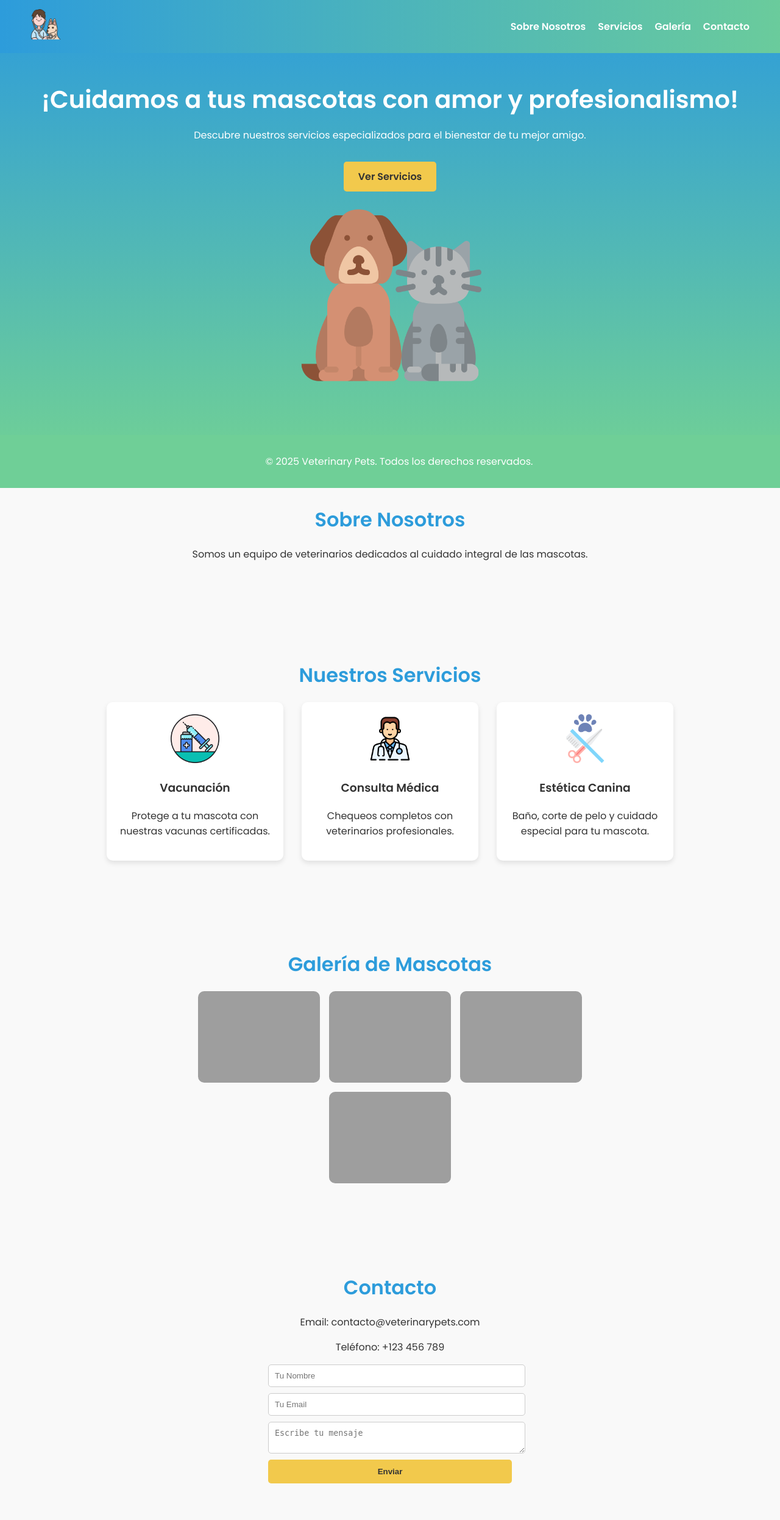
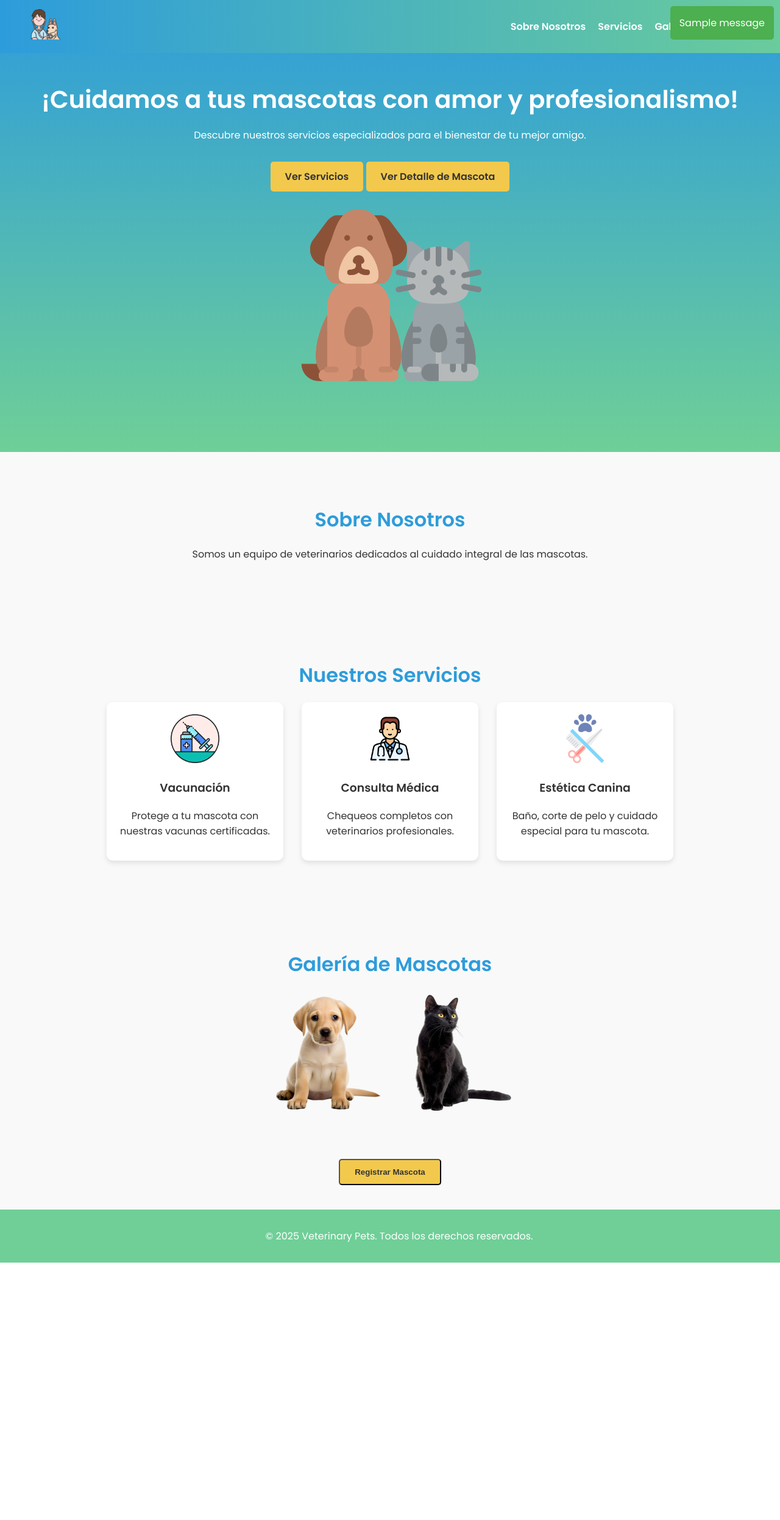
Before and after one commit to yruedahu/veterinaria_frameworks, a Django app: page /pets/ in a window 1280 px wide. Shown: the whole page at 61% size. After the commit the page ends 2070 px from the top, so only its background shows below. Run offline with Django 5.2, Linux system fonts and the light colour scheme; tables that the repository leaves empty hold one stand-in row (values such as "Sample post"); one stand-in notice (Sample message) is shown; parts of the project's set-up code (start-up, migrations or seed data) failed here and were passed over; grey boxes are pictures that could not be loaded.

Commit message:
Pets ready

```diff
--- a/apps/veterinary_pets/static/css/pets_style.css
+++ b/apps/veterinary_pets/static/css/pets_style.css
@@ -12,6 +12,24 @@ body {
     width: 90%;
     max-width: 1200px;
     margin: auto;
+}
+
+/* --- GLOBAL BUTTON STYLES --- */
+.btn {
+    background: #F2C94C;
+    color: #333;
+    padding: 12px 24px;
+    text-decoration: none;
+    display: inline-block;
+    margin-top: 15px;
+    border-radius: 5px;
+    font-weight: bold;
+    transition: background 0.3s, transform 0.2s;
+}
+
+.btn:hover {
+    background: #E0A60B;
+    transform: scale(1.05);
 }
 
 /* --- HEADER --- */
@@ -181,14 +199,75 @@ h2 {
     background: #E0A60B;
 }
 
+form input, form textarea {
+    font-size: 1.2em;
+    padding: 15px;
+    border: 2px solid #ccc;
+    border-radius: 8px;
+    width: 50%;
+    box-sizing: border-box;
+    margin: 0 auto 15px auto;
+}
+
+/* Aumentar el tamaño del checkbox */
+form input[type="checkbox"] {
+    width: 20px;
+    height: 20px;
+    cursor: pointer; /* Cambiar el cursor para indicar interactividad */
+}
+
+/* Ajustar la posición del checkbox y botón en el formulario de registro */
+form label {
+    display: block; /* Asegurar que el label ocupe toda la línea */
+    text-align: center; /* Centrar el texto del label */
+    margin-bottom: 10px; /* Separar visualmente del checkbox */
+}
+
+form button {
+    display: block;
+    margin: 20px auto 0 auto; /* Centrar el botón */
+}
+
+form button {
+    font-size: 1.2em;
+    padding: 15px 30px;
+    border-radius: 8px;
+}
+
 /* --- FOOTER --- */
 footer {
     background: #6FCF97;
     color: white;
     padding: 15px;
     text-align: center;
-    margin-top: 20px;
+    margin-top: 40px;
     width: 100%;
+    position: relative;
+    bottom: auto;
+}
+
+/* Estilo para los mensajes flash */
+.messages {
     position: fixed;
-    bottom: 0;
+    top: 10px;
+    right: 10px;
+    z-index: 1000;
+    width: auto;
+    max-width: 300px;
 }
+
+.message {
+    padding: 15px;
+    margin-bottom: 10px;
+    border-radius: 5px;
+    font-size: 1em;
+    color: white;
+}
+
+.message.success {
+    background-color: #4CAF50;
+}
+
+.message.error {
+    background-color: #F44336;
+}
--- a/apps/veterinary_pets/templates/veterinary_pets/base_pets.html
+++ b/apps/veterinary_pets/templates/veterinary_pets/base_pets.html
@@ -17,13 +17,21 @@
         </div>
         <nav>
             <ul>
-                <li><a href="#about">Sobre Nosotros</a></li>
-                <li><a href="#services">Servicios</a></li>
+                <li><a href="{% url 'home' %}">Sobre Nosotros</a></li>
+                <li><a href="{% url 'home_pets' %}">Servicios</a></li>
                 <li><a href="#gallery">Galería</a></li>
                 <li><a href="#contact">Contacto</a></li>
             </ul>
         </nav>
     </header>
+
+    {% if messages %}
+    <div class="messages">
+        {% for message in messages %}
+        <div class="message {{ message.tags }}">{{ message }}</div>
+        {% endfor %}
+    </div>
+    {% endif %}
 
     <main class="page-content">
         {% block content %}{% endblock %}
--- a/apps/veterinary_pets/templates/veterinary_pets/home_pets.html
+++ b/apps/veterinary_pets/templates/veterinary_pets/home_pets.html
@@ -9,6 +9,7 @@
         <h1>¡Cuidamos a tus mascotas con amor y profesionalismo!</h1>
         <p>Descubre nuestros servicios especializados para el bienestar de tu mejor amigo.</p>
         <a href="/" class="btn">Ver Servicios</a>
+        <a href="{% url 'pet_detail' 1 %}" class="btn">Ver Detalle de Mascota</a>
     </div>
     <div class="hero-image">
         <img src="{% static 'images/happy_animals.png' %}" alt="Mascotas felices">
@@ -44,14 +45,12 @@
 <section id="gallery">
     <h2>Galería de Mascotas</h2>
     <div class="gallery-container">
-        <img src="{% static 'images/galeria.png' %}" alt="Perro feliz">
-        <img src="{% static 'images/cat1.jpg' %}" alt="Gato relajado">
-        <img src="{% static 'images/dog2.jpg' %}" alt="Perro jugando">
-        <img src="{% static 'images/cat2.jpg' %}" alt="Gato curioso">
+        <img src="{% static 'images/puppy.png' %}" alt="Perro feliz">
+        <img src="{% static 'images/blackCat.png' %}" alt="Gato relajado">
     </div>
 </section>
 
-<section id="contact">
+<section id="contact" style="display: none;">
     <h2>Contacto</h2>
     <p>Email: contacto@veterinarypets.com</p>
     <p>Teléfono: +123 456 789</p>
@@ -62,4 +61,57 @@
         <button type="submit" class="btn">Enviar</button>
     </form>
 </section>
+
+<section id="create-pet" style="display: none;">
+    <h2>Registrar Mascota</h2>
+    <form action="{% url 'create_pet' %}" method="POST">
+        {% csrf_token %}
+        <h3>Información del Propietario</h3>
+        <input type="text" name="owner_name" placeholder="Nombre del Propietario" required>
+        <input type="text" name="owner_phone" placeholder="Teléfono" required>
+        <input type="email" name="owner_email" placeholder="Email">
+        <textarea name="owner_address" placeholder="Dirección"></textarea>
+
+        <h3>Información de la Mascota</h3>
+        <input type="text" name="pet_name" placeholder="Nombre de la Mascota" required>
+        <input type="text" name="pet_species" placeholder="Especie" required>
+        <input type="text" name="pet_breed" placeholder="Raza">
+        <input type="number" name="pet_age" placeholder="Edad" required>
+        <input type="date" name="pet_born_date" placeholder="Fecha de Nacimiento" required>
+        <input type="number" step="0.01" name="pet_weight" placeholder="Peso (kg)">
+        <label for="pet_vaccinated">¿Está vacunado?</label>
+        <label>
+            <input type="checkbox" name="pet_vaccinated">
+        </label>
+
+        <button type="submit" class="btn">Guardar</button>
+    </form>
+</section>
+
+<button id="show-register-form" class="btn">Registrar Mascota</button>
+
+<script>
+    document.addEventListener('DOMContentLoaded', function() {
+        const contactLink = document.querySelector('a[href="#contact"]');
+        const contactSection = document.getElementById('contact');
+
+        contactLink.addEventListener('click', function(event) {
+            event.preventDefault();
+            contactSection.style.display = contactSection.style.display === 'block' ? 'none' : 'block';
+            if (contactSection.style.display === 'block') {
+                contactSection.scrollIntoView({ behavior: 'smooth' });
+            }
+        });
+
+        const registerButton = document.getElementById('show-register-form');
+        const registerSection = document.getElementById('create-pet');
+
+        registerButton.addEventListener('click', function() {
+            registerSection.style.display = registerSection.style.display === 'block' ? 'none' : 'block';
+            if (registerSection.style.display === 'block') {
+                registerSection.scrollIntoView({ behavior: 'smooth' });
+            }
+        });
+    });
+</script>
 {% endblock %}
--- a/apps/veterinary_pets/urls.py
+++ b/apps/veterinary_pets/urls.py
@@ -3,5 +3,6 @@ from . import views
 
 urlpatterns = [
     path('', views.pets_home, name='home_pets'),
-    path('<int:pet_id>/', views.pet_detail, name='pet_detail'),
+    path('pet/<int:pet_id>/', views.pet_detail, name='pet_detail'),
+    path('pets/create_pet/', views.create_pet, name='create_pet'),
 ]
--- a/apps/veterinary_pets/views.py
+++ b/apps/veterinary_pets/views.py
@@ -1,11 +1,15 @@
 from django.shortcuts import render, get_object_or_404
-from .models import Pet
+from django.http import HttpResponseRedirect  # Import necesario para redirección
+from django.contrib import messages  # Import necesario para mensajes flash
+from .models import Pet, Owner
 
 def pets_home(request):
     return render(request,'veterinary_pets/home_pets.html')
 
 def pet_detail(request, pet_id):
-    pet = get_object_or_404(Pet, pk=pet_id)
+    pet = get_object_or_404(Pet, id=pet_id)
+    next_pet = Pet.objects.filter(id__gt=pet_id).order_by('id').first()
+    prev_pet = Pet.objects.filter(id__lt=pet_id).order_by('-id').first()
 
     pets = {
         'pet': pet,
@@ -13,5 +17,38 @@ def pet_detail(request, pet_id):
         'email': pet.owner.email,
         'phone': pet.owner.phone,
         'address': pet.owner.address,
+        'next_pet': next_pet,
+        'prev_pet': prev_pet
     }
     return render(request, 'veterinary_pets/pet_detail.html', pets)
+
+def create_pet(request):
+    if request.method == 'POST':
+        try:
+            # Crear o recuperar el propietario
+            owner, created = Owner.objects.get_or_create(
+                full_name=request.POST['owner_name'],
+                phone=request.POST['owner_phone'],
+                email=request.POST.get('owner_email', ''),
+                address=request.POST.get('owner_address', '')
+            )
+
+            # Crear la mascota
+            pet = Pet.objects.create(
+                name=request.POST['pet_name'],
+                species=request.POST['pet_species'],
+                breed=request.POST.get('pet_breed', ''),
+                age=request.POST['pet_age'],
+                born_date=request.POST['pet_born_date'],
+                weight=request.POST.get('pet_weight', None),
+                vaccinated='pet_vaccinated' in request.POST,
+                owner=owner
+            )
+
+            messages.success(request, f"La mascota {pet.name} ha sido registrada exitosamente.")
+        except Exception as e:
+            messages.error(request, "Ocurrió un error al registrar la mascota. Por favor, inténtalo de nuevo.")
+
+        return HttpResponseRedirect('/')
+
+    return render(request, 'veterinary_pets/home_pets.html')
```
Also changed, not shown: apps/veterinary_pets/templates/veterinary_pets/pet_detail.html (+8 -0 lines), apps/veterinary_home/migrations/0003_auto_20250511_1728.py (added), apps/veterinary_pets/migrations/0003_merge_20250511_1722.py (added), apps/veterinary_pets/migrations/0004_auto_20250511_1728.py (added), apps/veterinary_pets/static/images/blackCat.png (added), apps/veterinary_pets/static/images/puppy.png (added), apps/veterinary_users/migrations/0003_auto_20250511_1728.py (added), db.sqlite3.
